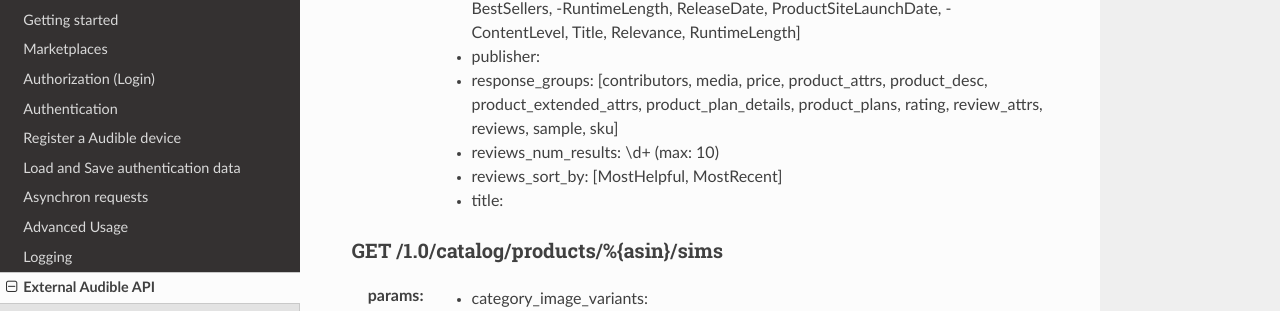
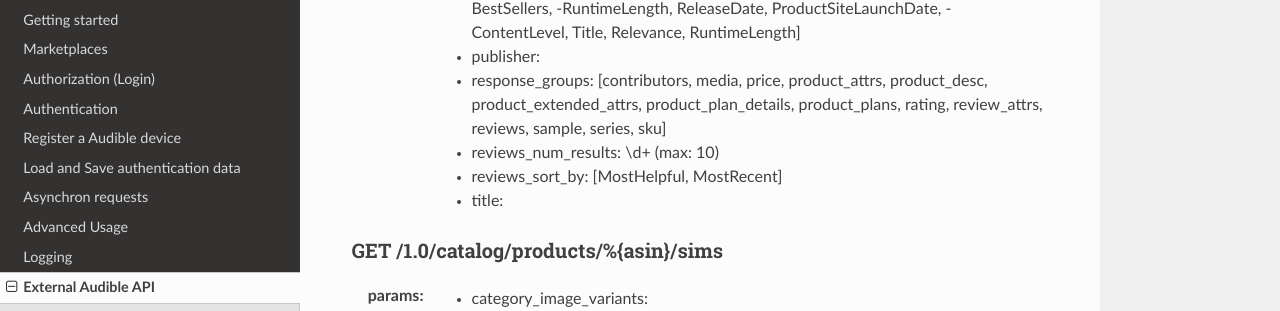
Before and after one commit to mkb79/Audible, a Sphinx documentation site: the page built from docs/source/misc/external_api.rst, in a window 1280 px wide and 900 px high, scrolled down 7327 px. Shown: the part 187-498 px from the top of the window. Built offline with Sphinx 7.4.7 and the Read the Docs theme 2.0.0, drawn with Linux system fonts in a browser that asks for light colours.

Commit message:
add `series` response group for `/products`

```diff
--- a/docs/source/misc/external_api.rst
+++ b/docs/source/misc/external_api.rst
@@ -373,7 +373,7 @@
    - products_since_timestamp:
    - products_sort_by: [-ReleaseDate, ContentLevel, -Title, AmazonEnglish, AvgRating, BestSellers, -RuntimeLength, ReleaseDate, ProductSiteLaunchDate, -ContentLevel, Title, Relevance, RuntimeLength]
    - publisher:
-   - response_groups: [contributors, media, price, product_attrs, product_desc, product_extended_attrs, product_plan_details, product_plans, rating, review_attrs, reviews, sample, sku]
+   - response_groups: [contributors, media, price, product_attrs, product_desc, product_extended_attrs, product_plan_details, product_plans, rating, review_attrs, reviews, sample, series, sku]
    - reviews_num_results: \\d+ (max: 10)
    - reviews_sort_by: [MostHelpful, MostRecent]
    - title:
```
